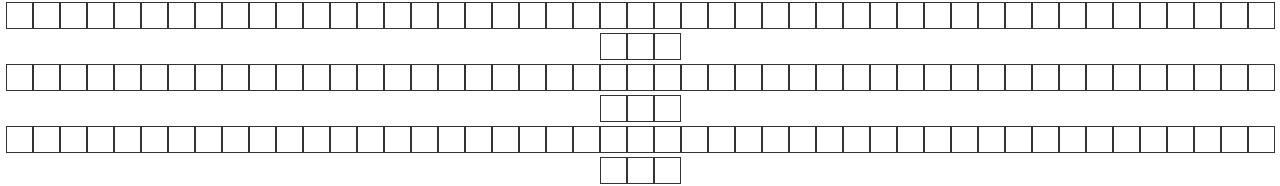
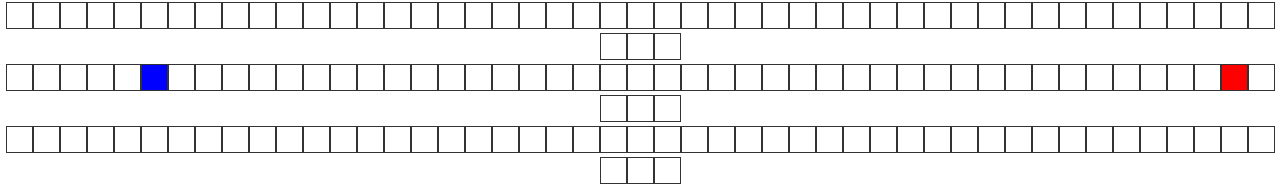
Before and after one commit to ikromshi/pathfinding-algorithm, a React (Create React App) app: page / in a window 1280 px wide. Shown: the part 556-742 px from the top of the page. Built offline with nearby package versions, Linux system fonts and the light colour scheme.

Commit message:
initial setup for Dijkstra

```diff
--- a/src/pathfinding-visualizer/node/node.css
+++ b/src/pathfinding-visualizer/node/node.css
@@ -4,3 +4,11 @@
   border: 1px solid #333;
   display: inline-block;
 }
+
+.node-start {
+  background-color: blue;
+}
+
+.node-finish {
+  background-color: red;
+}
--- a/src/pathfinding-visualizer/node/node.tsx
+++ b/src/pathfinding-visualizer/node/node.tsx
@@ -1,12 +1,15 @@
 import "./node.css";
 import { CurrentNode } from "../pathfinding-vizualizer";
 
-type Node = {
-  node: CurrentNode;
+type NodeEnds = {
+  isStart: boolean;
+  isFinish: boolean;
 };
 
-const Node = () => {
-  return <div className="node"></div>;
+const Node = ({ isStart, isFinish }: NodeEnds) => {
+  const extraClassname = isStart ? "node-start" : isFinish ? "node-finish" : "";
+
+  return <div className={`node ${extraClassname}`}></div>;
 };
 
 export default Node;
--- a/src/pathfinding-visualizer/pathfinding-vizualizer.tsx
+++ b/src/pathfinding-visualizer/pathfinding-vizualizer.tsx
@@ -4,8 +4,8 @@ import Node from "./node/node";
 export type CurrentNode = {
   col: number;
   row: number;
-  isStart?: boolean;
-  isFinish?: boolean;
+  isStart: boolean;
+  isFinish: boolean;
 };
 
 const PathfindingVisualizer = () => {
@@ -19,8 +19,8 @@ const PathfindingVisualizer = () => {
         const currentNode: CurrentNode = {
           col,
           row,
-          isStart: col === 10 && row === 5,
-          isFinish: col === 10 && row === 45,
+          isStart: row === 10 && col === 5,
+          isFinish: row === 10 && col === 45,
         };
 
         currentRow.push(currentNode);
@@ -35,9 +35,12 @@ const PathfindingVisualizer = () => {
       {nodes.map((row, rowIdx) => {
         return (
           <div key={rowIdx}>
-            {row.map((node, nodeIdx) => (
-              <Node key={nodeIdx} />
-            ))}
+            {row.map((node, nodeIdx) => {
+              const { isStart, isFinish } = node;
+              return (
+                <Node key={nodeIdx} isStart={isStart} isFinish={isFinish} />
+              );
+            })}
           </div>
         );
       })}
```
Also changed, not shown: src/algorithms/dijkstra.ts (added, +48 -0 lines).
